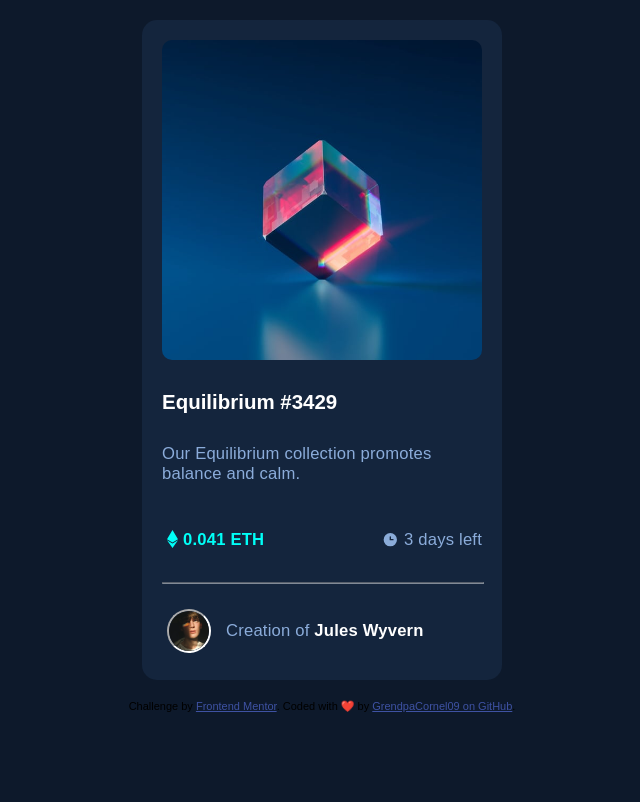
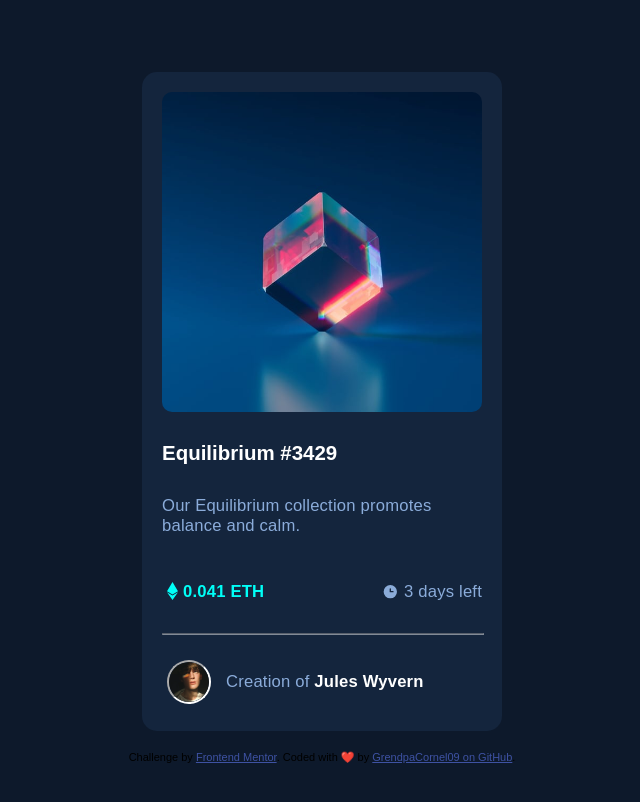
Before and after one commit to GrendpaCornel09/nft-preview-card-component-solution, a plain HTML site: page index.html in a window 1280 px wide. Shown: the whole page, without its empty margins (318-958 px from the left). Drawn offline with Linux system fonts and the light colour scheme.

Commit message:
2nd commit changes: 1. accessibility improvement

```diff
--- a/index.html
+++ b/index.html
@@ -21,6 +21,12 @@
 
     body{
       background-color: hsl(217, 54%, 11%);
+
+      min-height: 100vh;
+      display: flex;
+      align-items: center;
+      justify-content: center;
+      flex-direction: column;
     }
 
     p,
@@ -65,7 +71,7 @@
       height: auto;
     }
 
-    .main-container{
+    main{
       display: flex;
       flex-direction: column;
       margin: 20px auto 20px auto;
@@ -88,7 +94,7 @@
 
     .equilibrium-image:hover{
       cursor: pointer;
-      filter: hue-rotate(55deg);
+      filter: hue-rotate(50deg);
     }
 
     svg.view{
@@ -169,7 +175,7 @@
   </style>
 </head>
 <body>
-  <div class="main-container">
+  <main>
     <img class="equilibrium-image" src="images/image-equilibrium.jpg" alt="equilibrium">
     <svg class="view" width="48" height="48" xmlns="http://www.w3.org/2000/svg"><g fill="none" fill-rule="evenodd"><path d="M0 0h48v48H0z"/><path d="M24 9C14 9 5.46 15.22 2 24c3.46 8.78 12 15 22 15 10.01 0 18.54-6.22 22-15-3.46-8.78-11.99-15-22-15Zm0 25c-5.52 0-10-4.48-10-10s4.48-10 10-10 10 4.48 10 10-4.48 10-10 10Zm0-16c-3.31 0-6 2.69-6 6s2.69 6 6 6 6-2.69 6-6-2.69-6-6-6Z" fill="#FFF" fill-rule="nonzero"/></g></svg>
 
@@ -193,10 +199,13 @@
       <p class="credit">Creation of <span class="creator-name">Jules Wyvern</span></p>
     </div>
   </div>
+  </main>
 
-  <div class="attribution">
-    Challenge by <a href="https://www.frontendmentor.io?ref=challenge" target="_blank">Frontend Mentor</a>.
-    Coded with ❤️ by <a href="https://github.com/GrendpaCornel09">GrendpaCornel09 on GitHub</a>.
-  </div>
+  <footer>
+    <div class="attribution">
+      Challenge by <a href="https://www.frontendmentor.io?ref=challenge" target="_blank">Frontend Mentor</a>.
+      Coded with ❤️ by <a href="https://github.com/GrendpaCornel09">GrendpaCornel09 on GitHub</a>.
+    </div>
+  </footer>
 </body>
 </html>
```
